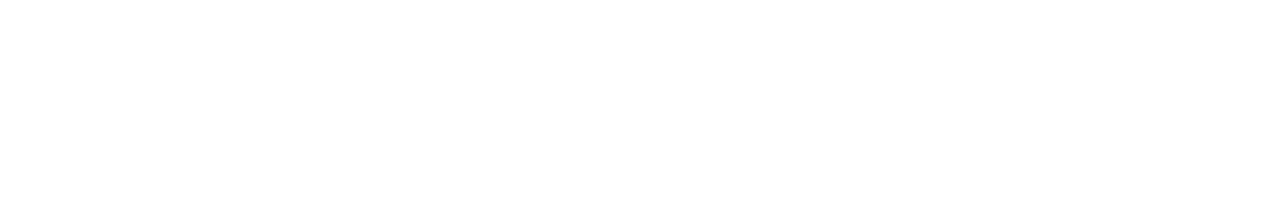
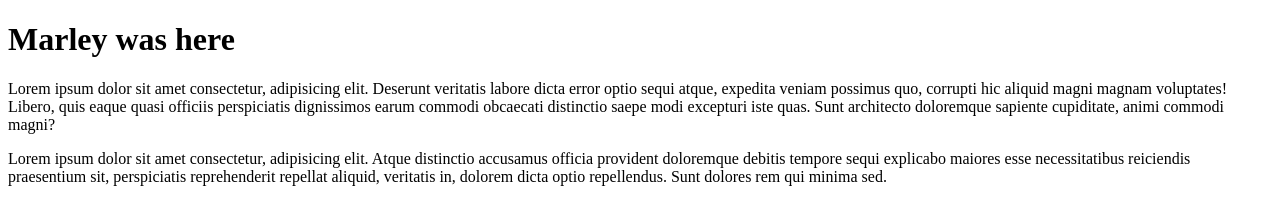
Before and after one commit to that-jenster/git-branching-juno-lesson, a plain HTML site: page index.html in a window 1280 px wide. Drawn offline with Linux system fonts and the light colour scheme.

Commit message:
added content

```diff
--- a/index.html
+++ b/index.html
@@ -8,5 +8,10 @@
 </head>
 <body>
 
+  <h1>Marley was here</h1>
+  <p>Lorem ipsum dolor sit amet consectetur, adipisicing elit. Deserunt veritatis labore dicta error optio sequi atque, expedita veniam possimus quo, corrupti hic aliquid magni magnam voluptates! Libero, quis eaque quasi officiis perspiciatis dignissimos earum commodi obcaecati distinctio saepe modi excepturi iste quas. Sunt architecto doloremque sapiente cupiditate, animi commodi magni?</p>
+
+  <p>Lorem ipsum dolor sit amet consectetur, adipisicing elit. Atque distinctio accusamus officia provident doloremque debitis tempore sequi explicabo maiores esse necessitatibus reiciendis praesentium sit, perspiciatis reprehenderit repellat aliquid, veritatis in, dolorem dicta optio repellendus. Sunt dolores rem qui minima sed.</p>
+
 </body>
 </html>
```
